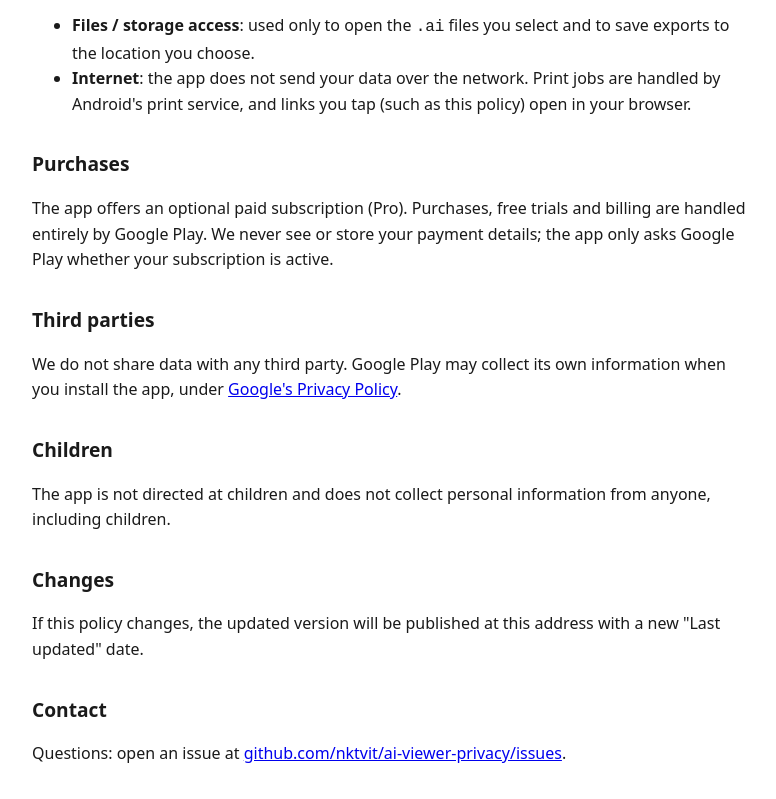
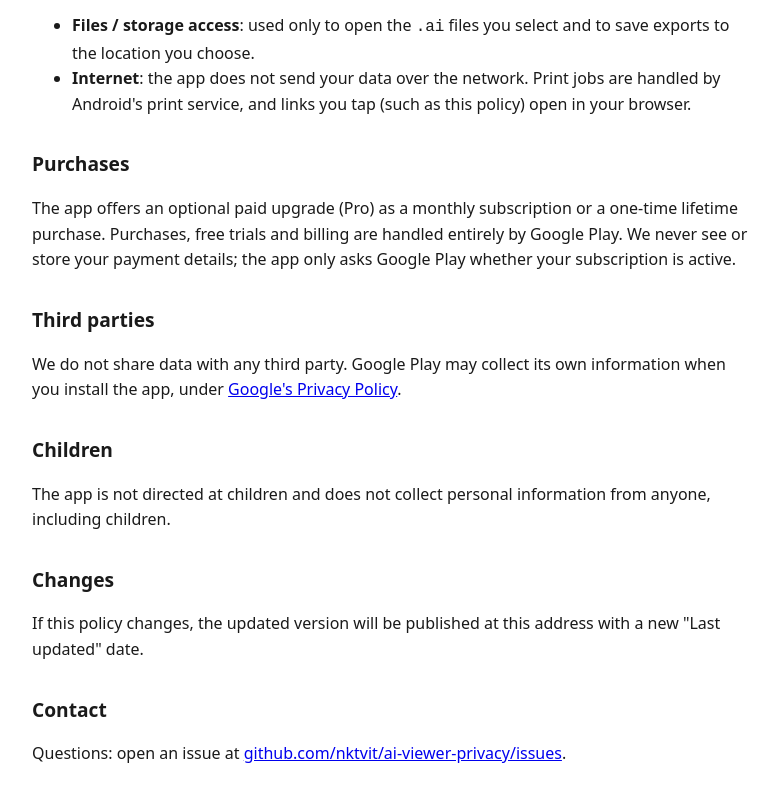
Before and after one commit to nktvit/ai-viewer-privacy, a plain HTML site: page index.html in a window 1280 px wide. Shown: the part 719-1518 px from the top of the page, without its empty margins (248-1024 px from the left). Drawn offline with Linux system fonts and the light colour scheme.

Commit message:
Mention one-time Pro purchase

```diff
--- a/index.html
+++ b/index.html
@@ -27,7 +27,7 @@
 </ul>
 
 <h2>Purchases</h2>
-<p>The app offers an optional paid subscription (Pro). Purchases, free trials and billing are handled entirely by Google Play. We never see or store your payment details; the app only asks Google Play whether your subscription is active.</p>
+<p>The app offers an optional paid upgrade (Pro) as a monthly subscription or a one-time lifetime purchase. Purchases, free trials and billing are handled entirely by Google Play. We never see or store your payment details; the app only asks Google Play whether your subscription is active.</p>
 
 <h2>Third parties</h2>
 <p>We do not share data with any third party. Google Play may collect its own information when you install the app, under <a href="https://policies.google.com/privacy">Google's Privacy Policy</a>.</p>
```
